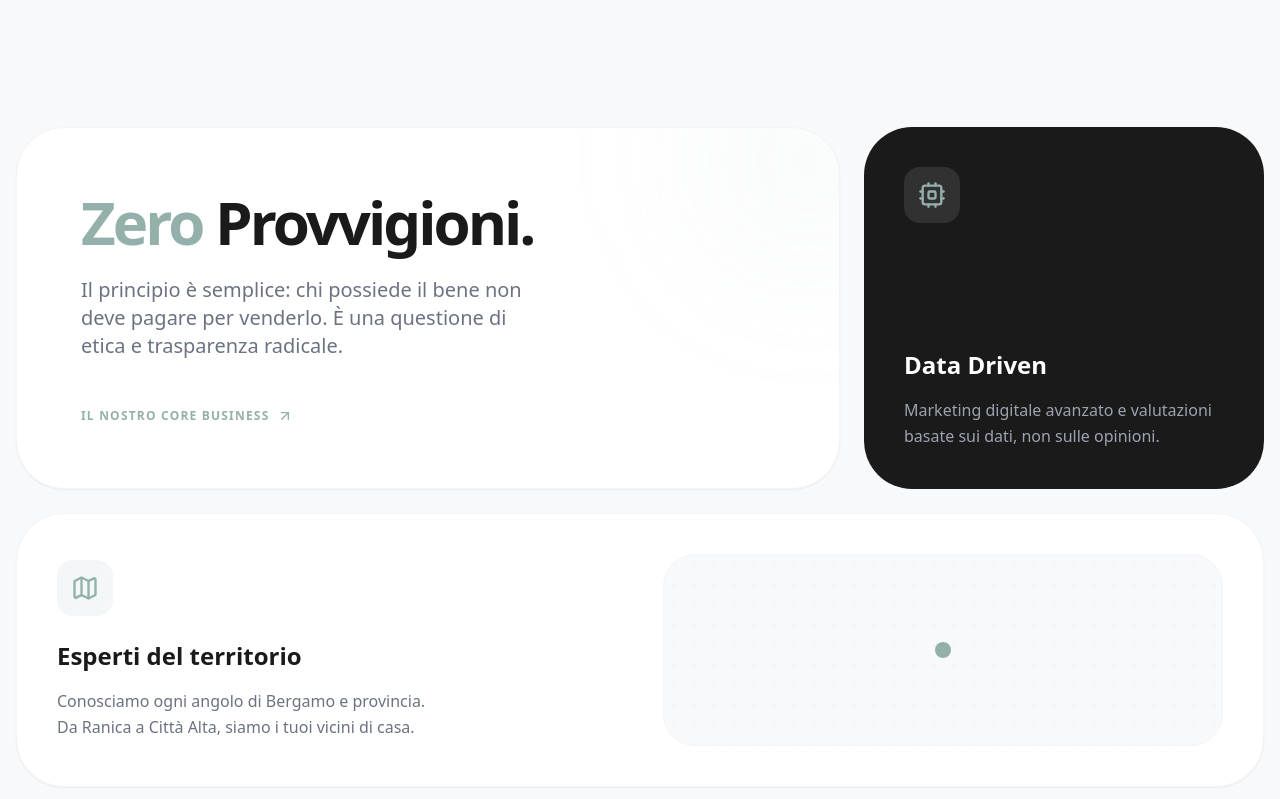
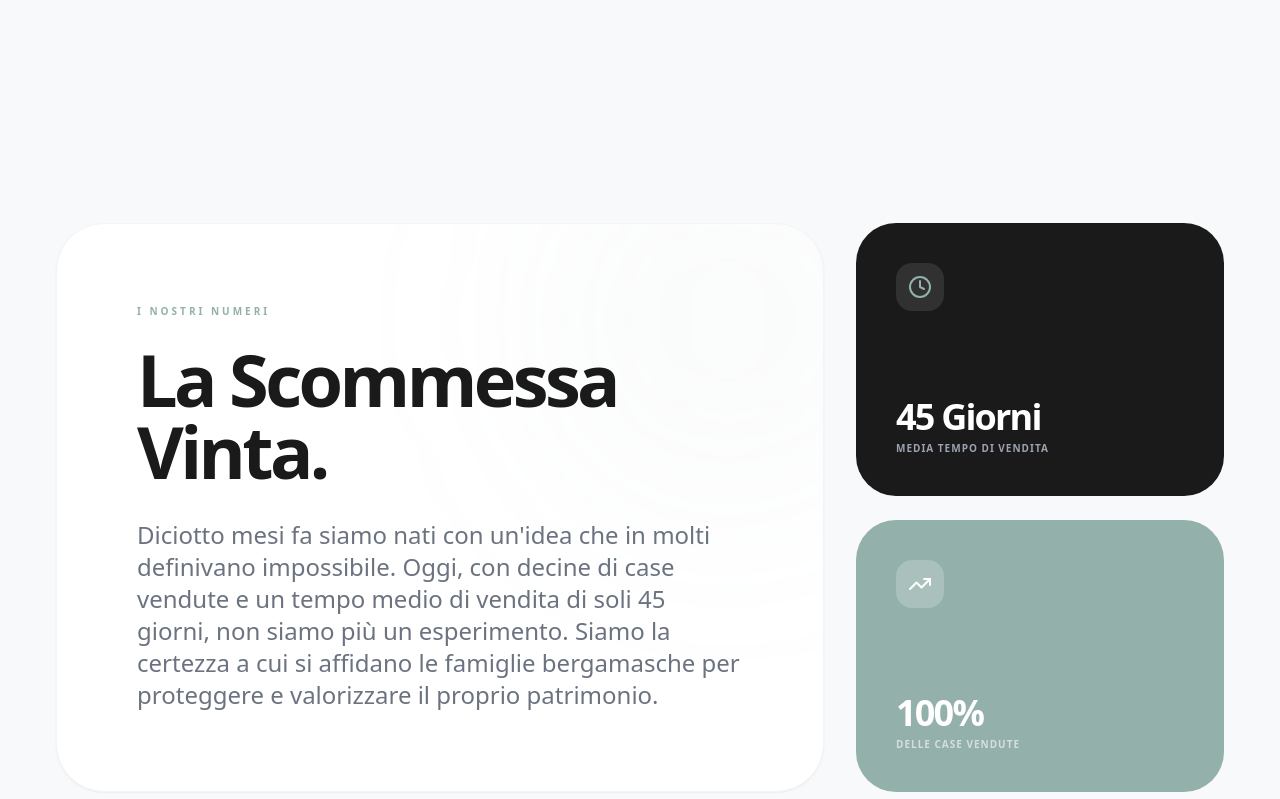
Before and after one commit to Chjnzo/ITI2.0, a React (Vite) app: page /chi-siamo in a window 1280 px wide. Shown: the part 561-1360 px from the top of the page. Built offline with nearby package versions, Linux system fonts and the light colour scheme.

Commit message:
[dyad] Creato il componente ManifestoSection per la pagina Chi Siamo, integrando dati reali e storytelling nel design di sistema. - wrote 2 file(s)

```diff
--- /dev/null
+++ b/src/components/ManifestoSection.tsx
@@ -0,0 +1,77 @@
+"use client";
+
+import React from 'react';
+import { motion } from 'framer-motion';
+import { TrendingUp, Clock, CheckCircle2 } from 'lucide-react';
+
+const ManifestoSection = () => {
+  return (
+    <section className="py-24 px-4 md:px-6 bg-[#f8f9fa]">
+      <div className="container mx-auto">
+        <div className="grid grid-cols-1 lg:grid-cols-12 gap-8 items-stretch">
+
+          {/* Main Text Card */}
+          <motion.div
+            initial={{ opacity: 0, y: 20 }}
+            whileInView={{ opacity: 1, y: 0 }}
+            viewport={{ once: true }}
+            transition={{ duration: 0.8 }}
+            className="lg:col-span-8 bg-white p-10 md:p-20 rounded-[48px] border border-gray-100 shadow-sm flex flex-col justify-center relative overflow-hidden"
+          >
+            {/* Decorative background element */}
+            <div className="absolute -top-24 -right-24 w-96 h-96 bg-[#94b0ab]/5 blur-[100px] rounded-full" />
+
+            <div className="relative z-10">
+              <span className="text-[10px] font-bold tracking-[0.3em] text-[#94b0ab] uppercase mb-6 block">
+                I Nostri Numeri
+              </span>
+              <h2 className="text-5xl md:text-7xl font-bold tracking-tighter mb-8 text-[#1a1a1a]">
+                La Scommessa <br className="hidden md:block" /> Vinta.
+              </h2>
+              <p className="text-xl md:text-2xl text-gray-500 font-medium leading-relaxed max-w-2xl">
+                Diciotto mesi fa siamo nati con un'idea che in molti definivano impossibile. Oggi, con decine di case vendute e un tempo medio di vendita di soli 45 giorni, non siamo più un esperimento. Siamo la certezza a cui si affidano le famiglie bergamasche per proteggere e valorizzare il proprio patrimonio.
+              </p>
+            </div>
+          </motion.div>
+
+          {/* Side Stats Cards */}
+          <div className="lg:col-span-4 grid grid-cols-1 gap-6">
+            <motion.div
+              initial={{ opacity: 0, x: 20 }}
+              whileInView={{ opacity: 1, x: 0 }}
+              viewport={{ once: true }}
+              transition={{ delay: 0.2 }}
+              className="bg-[#1a1a1a] p-10 rounded-[40px] text-white flex flex-col justify-between group"
+            >
+              <div className="w-12 h-12 bg-white/10 rounded-2xl flex items-center justify-center text-[#94b0ab] mb-6 group-hover:scale-110 transition-transform">
+                <Clock size={24} />
+              </div>
+              <div>
+                <p className="text-4xl font-bold tracking-tighter mb-1">45 Giorni</p>
+                <p className="text-[10px] font-bold text-gray-400 uppercase tracking-widest">Media Tempo di Vendita</p>
+              </div>
+            </motion.div>
+
+            <motion.div
+              initial={{ opacity: 0, x: 20 }}
+              whileInView={{ opacity: 1, x: 0 }}
+              viewport={{ once: true }}
+              transition={{ delay: 0.4 }}
+              className="bg-[#94b0ab] p-10 rounded-[40px] text-white flex flex-col justify-between group"
+            >
+              <div className="w-12 h-12 bg-white/20 rounded-2xl flex items-center justify-center text-white mb-6 group-hover:scale-110 transition-transform">
+                <TrendingUp size={24} />
+              </div>
+              <div>
+                <p className="text-4xl font-bold tracking-tighter mb-1">100%</p>
+                <p className="text-[10px] font-bold text-white/60 uppercase tracking-widest">Delle Case Vendute</p>
+              </div>
+            </motion.div>
+          </div>
+        </div>
+      </div>
+    </section>
+  );
+};
+
+export default ManifestoSection;
--- a/src/pages/ChiSiamo.tsx
+++ b/src/pages/ChiSiamo.tsx
@@ -3,6 +3,7 @@
 import React from 'react';
 import Header from '@/components/Header';
 import Footer from '@/components/Footer';
+import ManifestoSection from '@/components/ManifestoSection';
 import { motion, Variants } from 'framer-motion';
 import { Cpu, Map as MapIcon, Coffee, ArrowUpRight } from 'lucide-react';
 
@@ -50,8 +51,11 @@ const ChiSiamo = () => {
           </motion.div>
         </section>
 
+        {/* NEW MANIFESTO SECTION */}
+        <ManifestoSection />
+
         {/* Philosophy Bento Grid */}
-        <section className="container mx-auto px-4 mb-40">
+        <section className="container mx-auto px-4 mb-40 mt-20">
           <motion.div
             variants={containerVariants}
             initial="hidden"
```
